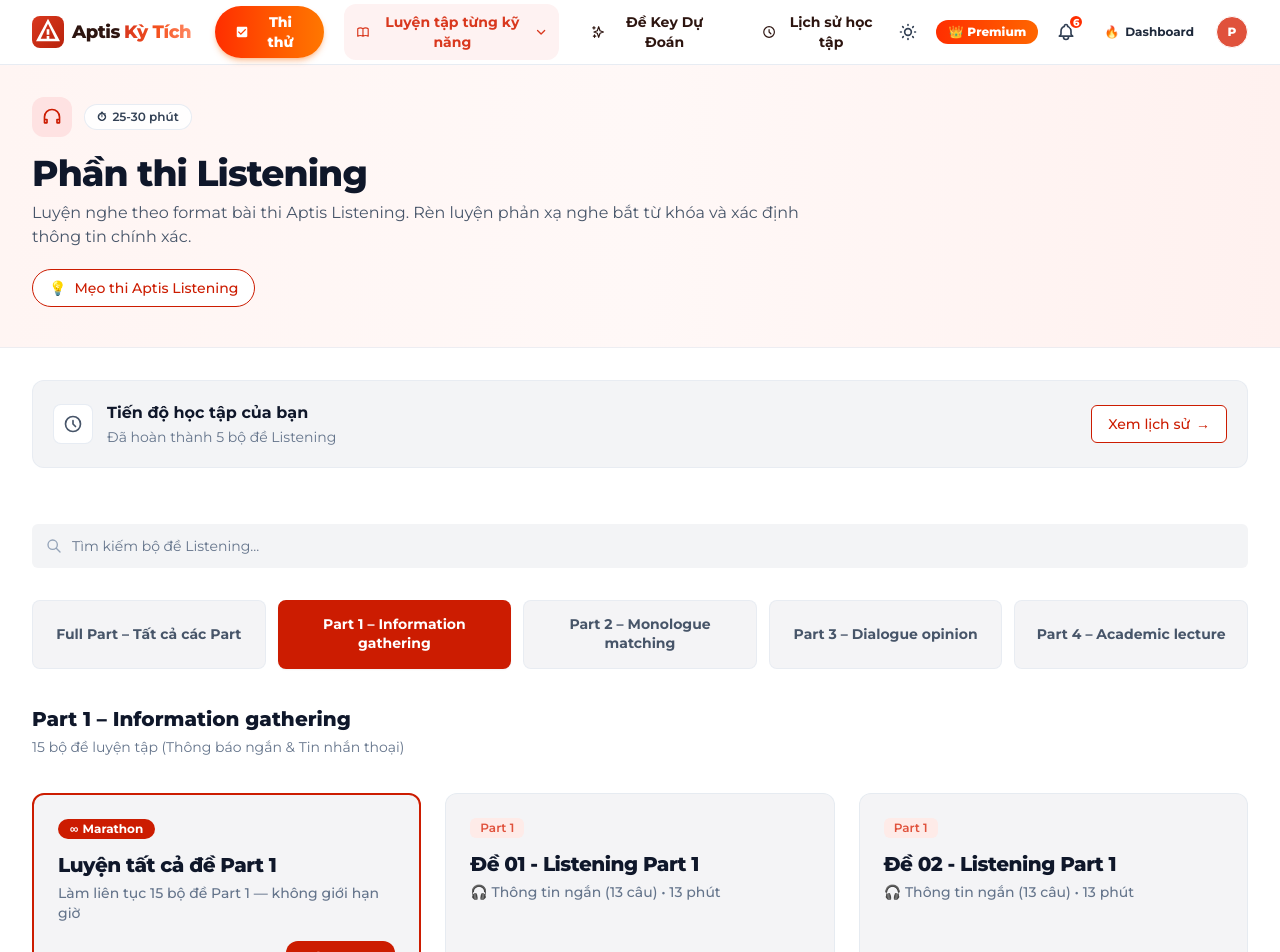
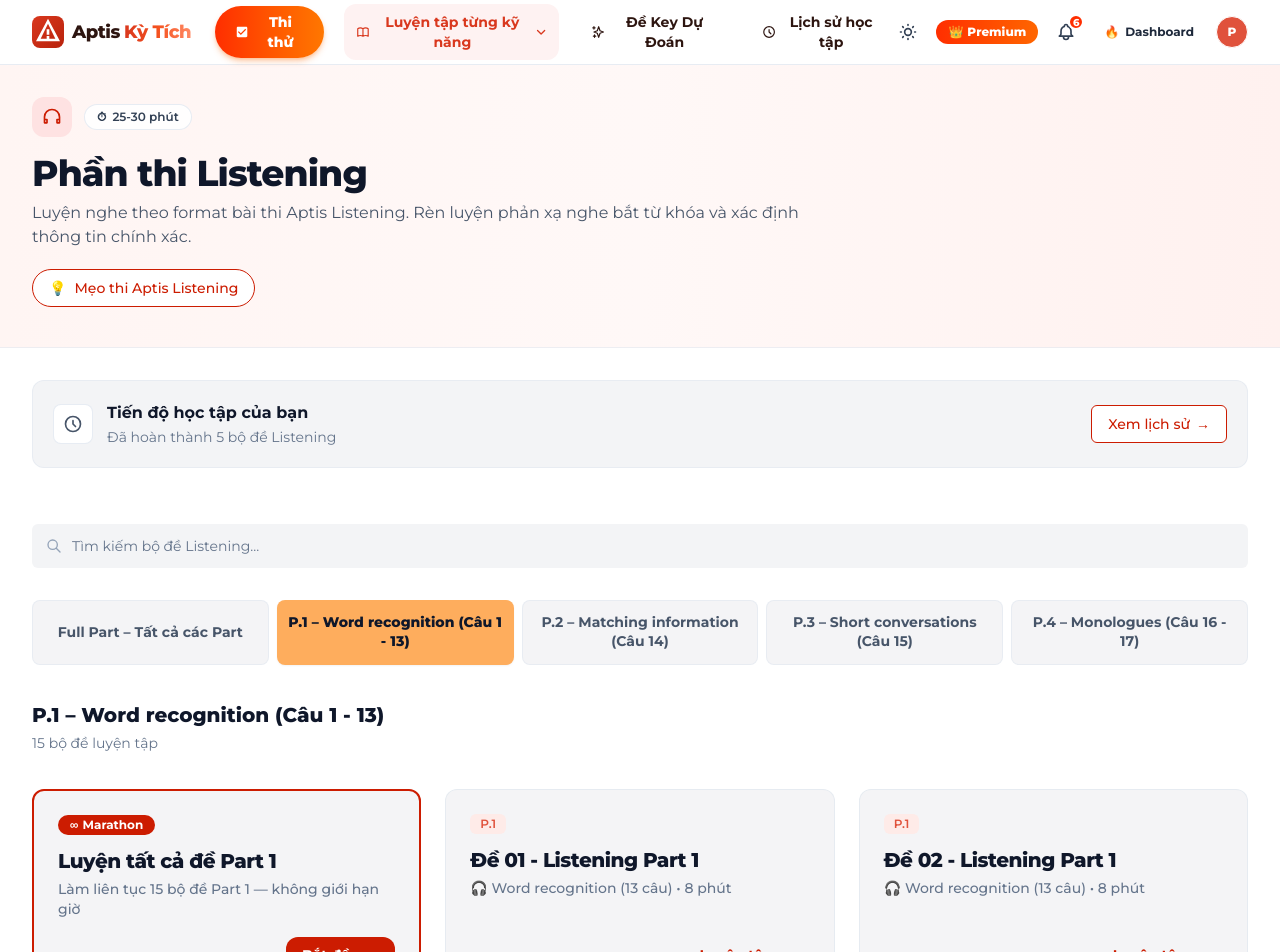
Before and after one commit to nphat-code/Aptis-Master, a Next.js app in the folder apps/web/: page /listening in a window 1280 px wide. Shown: the top 952 px of the page. Built offline with nearby package versions, Linux system fonts and the light colour scheme.

Commit message:
feat: introduce modular test practice architecture with support for listening part 1 exercises

```diff
--- a/apps/web/src/components/ListeningView.tsx
+++ b/apps/web/src/components/ListeningView.tsx
@@ -17,10 +17,10 @@
 
   const partTabs: PartTab[] = [
     { id: 'full', label: 'Full Part – Tất cả các Part' },
-    { id: 'part1', label: 'Part 1 – Information gathering' },
-    { id: 'part2', label: 'Part 2 – Monologue matching' },
-    { id: 'part3', label: 'Part 3 – Dialogue opinion' },
-    { id: 'part4', label: 'Part 4 – Academic lecture' },
+    { id: 'part1', label: 'P.1 – Word recognition (Câu 1 - 13)' },
+    { id: 'part2', label: 'P.2 – Matching information (Câu 14)' },
+    { id: 'part3', label: 'P.3 – Short conversations (Câu 15)' },
+    { id: 'part4', label: 'P.4 – Monologues (Câu 16 - 17)' },
   ];
 
   const partTabContent: Record<string, PartTabContent> = {
@@ -31,53 +31,106 @@
       testCount: totalTestSets,
     },
     part1: {
-      title: 'Part 1 – Information gathering',
-      subtitle: `${totalTestSets} bộ đề luyện tập (Thông báo ngắn & Tin nhắn thoại)`,
-      badge: 'Part 1',
+      title: 'P.1 – Word recognition (Câu 1 - 13)',
+      subtitle: `${totalTestSets} bộ đề luyện tập`,
+      badge: 'P.1',
       testCount: totalTestSets,
     },
     part2: {
-      title: 'Part 2 – Monologue matching',
+      title: 'P.2 – Matching information (Câu 14)',
       subtitle: `${totalTestSets} bộ đề luyện tập (Ghép thông tin người nói)`,
-      badge: 'Part 2',
+      badge: 'P.2',
       testCount: totalTestSets,
     },
     part3: {
-      title: 'Part 3 – Dialogue opinion',
+      title: 'P.3 – Short conversations (Câu 15)',
       subtitle: `${totalTestSets} bộ đề luyện tập (Hội thoại quan điểm & thái độ)`,
-      badge: 'Part 3',
+      badge: 'P.3',
       testCount: totalTestSets,
     },
     part4: {
-      title: 'Part 4 – Academic lecture',
+      title: 'P.4 – Monologues (Câu 16 - 17)',
       subtitle: `${totalTestSets} bộ đề luyện tập (Bài giảng ngắn & Bài nói chuyên đề)`,
-      badge: 'Part 4',
+      badge: 'P.4',
       testCount: totalTestSets,
     },
   };
 
   const tipsContent = (
     <>
-      <div className="bg-purple-50/60 p-4 rounded-2xl border border-purple-200/60 text-slate-800 space-y-1">
+      <div className="bg-orange-50/60 p-4 rounded-2xl border border-orange-200/60 text-slate-800 space-y-1">
         <p className="font-medium">
-          Đối với bài thi Aptis Listening, bạn được phép nghe lại đoạn băng. Hãy tận dụng lượt nghe 1 để nắm ý chính và lượt nghe 2 để xác nhận từ khóa quyết định.
+          Listening Aptis sẽ dễ hơn rất nhiều nếu bạn chia nhỏ việc học theo từng nhóm câu hỏi thay vì luyện đề một cách dàn trải. Tập trung bắt từ khóa chính và rèn luyện phản xạ theo từng phần sẽ giúp bạn tối ưu điểm số.
         </p>
       </div>
 
       <div className="bg-slate-50 p-5 rounded-2xl border border-slate-200/80 space-y-2">
         <h4 className="font-extrabold text-slate-900 text-base flex items-center gap-2">
-          <span className="bg-[#CC1C01] text-white text-xs px-2.5 py-0.5 rounded-md">Part 1</span>
-          Thông tin ngắn & Số liệu
+          <span className="bg-[#CC1C01] text-white text-xs px-2.5 py-0.5 rounded-md">Câu 1–13</span>
+          Part 1 – Nhận biết thông tin (Phần dễ lấy điểm nhất)
         </h4>
-        <p className="text-xs font-medium text-slate-700">Đọc trước câu hỏi và dự đoán dạng thông tin cần nghe (giờ, số điện thoại, tên đường, lý do).</p>
+        <p className="text-xs font-semibold text-slate-500">Mẹo luyện tập hiệu quả:</p>
+        <ul className="list-disc list-inside space-y-1 text-xs text-slate-700 pt-1 font-medium">
+          <li>Học đầy đủ các câu hỏi trong bộ tài liệu.</li>
+          <li>Luyện nhiều lần để ghi nhớ các đáp án thường gặp.</li>
+          <li>Khi luyện tập, tập trung nhận diện nhanh đáp án phù hợp thay vì mất quá nhiều thời gian phân tích.</li>
+          <li>Đầu tư thời gian cho phần này sẽ giúp bạn tích lũy được tối đa điểm ngay từ đầu bài thi.</li>
+        </ul>
       </div>
 
       <div className="bg-slate-50 p-5 rounded-2xl border border-slate-200/80 space-y-2">
         <h4 className="font-extrabold text-slate-900 text-base flex items-center gap-2">
-          <span className="bg-[#CC1C01] text-white text-xs px-2.5 py-0.5 rounded-md">Part 2 & 3</span>
-          Quan điểm & Thái độ
+          <span className="bg-[#CC1C01] text-white text-xs px-2.5 py-0.5 rounded-md">Câu 14</span>
+          Part 2 – Monologue matching (Phần khó nhất)
         </h4>
-        <p className="text-xs font-medium text-slate-700">Chú ý các từ nối đồng ý/bác bỏ như: However, Actually, In fact, I agree, I am not sure about that...</p>
+        <p className="text-xs font-semibold text-slate-500">Chú ý đáp án gây nhiễu & thứ tự người nói:</p>
+        <ul className="list-disc list-inside space-y-1 text-xs text-slate-700 pt-1 font-medium">
+          <li>Thường có 6 đáp án với 2 đáp án gây nhiễu. Thứ tự người nói có thể thay đổi nên không ghi nhớ vẹt vị trí A, B, C, D.</li>
+          <li>Học kỹ nội dung của từng đoạn hội thoại trong tài liệu.</li>
+          <li>Ghi nhớ đáp án đi kèm để hiểu cách phân biệt các lựa chọn.</li>
+          <li>Khi luyện tập, chú ý nội dung thay vì chỉ dựa vào thứ tự người nói. Đây là phần cần dành nhiều thời gian nhất.</li>
+        </ul>
+      </div>
+
+      <div className="bg-slate-50 p-5 rounded-2xl border border-slate-200/80 space-y-2">
+        <h4 className="font-extrabold text-slate-900 text-base flex items-center gap-2">
+          <span className="bg-[#CC1C01] text-white text-xs px-2.5 py-0.5 rounded-md">Câu 15</span>
+          Part 3 – Dialogue opinion (Tương đối dễ học)
+        </h4>
+        <p className="text-xs font-semibold text-slate-500">So với câu 14, phần này nhẹ hơn vì số lượng câu hỏi ít hơn:</p>
+        <ul className="list-disc list-inside space-y-1 text-xs text-slate-700 pt-1 font-medium">
+          <li>Học đầy đủ các dạng câu hỏi trong kho đề.</li>
+          <li>Luyện theo phương pháp nhanh nếu muốn rút ngắn thời gian ôn tập.</li>
+          <li>Khi đã quen, hãy học theo phương pháp đầy đủ để ghi nhớ chắc chắn hơn.</li>
+          <li>Luyện tập đều đặn sẽ giúp bạn xử lý phần này rất nhanh khi làm bài.</li>
+        </ul>
+      </div>
+
+      <div className="bg-slate-50 p-5 rounded-2xl border border-slate-200/80 space-y-2">
+        <h4 className="font-extrabold text-slate-900 text-base flex items-center gap-2">
+          <span className="bg-[#CC1C01] text-white text-xs px-2.5 py-0.5 rounded-md">Câu 16–17</span>
+          Part 4 – Academic lecture (Dễ lấy điểm)
+        </h4>
+        <p className="text-xs font-semibold text-slate-500">Hình thành phản xạ chọn đáp án:</p>
+        <ul className="list-disc list-inside space-y-1 text-xs text-slate-700 pt-1 font-medium">
+          <li>Học kỹ các đáp án trong bộ tài liệu.</li>
+          <li>Luyện nhiều lần để tăng tốc độ nhận diện.</li>
+          <li>Mục tiêu là khi nhìn thấy dạng câu hỏi, bạn có thể nhanh chóng xác định được đáp án phù hợp.</li>
+          <li>Nếu luyện đủ số lượng câu hỏi, bạn sẽ hình thành phản xạ rất tốt ở hai câu này.</li>
+        </ul>
+      </div>
+
+      <div className="bg-slate-50 p-5 rounded-2xl border border-slate-200/80 space-y-2">
+        <h4 className="font-extrabold text-slate-900 text-base flex items-center gap-2">
+          <span className="bg-[#24085A] text-white text-xs px-2.5 py-0.5 rounded-md">Khuyên dùng</span>
+          Thứ tự ôn tập Listening hiệu quả nhất
+        </h4>
+        <ol className="list-decimal list-inside space-y-1 text-xs text-slate-700 pt-1 font-medium">
+          <li>Hoàn thành <strong>Câu 1–13</strong> (Part 1).</li>
+          <li>Dành nhiều thời gian cho <strong>Câu 14</strong> (Part 2 - Phần khó nhất).</li>
+          <li>Ôn tập <strong>Câu 15</strong> (Part 3).</li>
+          <li>Kết thúc với <strong>Câu 16 và 17</strong> (Part 4).</li>
+        </ol>
       </div>
     </>
   );
@@ -122,29 +175,29 @@
         if (partId === 'part1') {
           return {
             title: `Đề ${testNumberStr} - Listening Part 1`,
-            subtitle: '🎧 Thông tin ngắn (13 câu) • 13 phút',
-            badge: 'Part 1',
+            subtitle: '🎧 Word recognition (13 câu) • 8 phút',
+            badge: 'P.1',
           };
         }
         if (partId === 'part2') {
           return {
             title: `Đề ${testNumberStr} - Listening Part 2`,
-            subtitle: '🎧 Monologue matching (4 người nói) • 5 phút',
-            badge: 'Part 2',
+            subtitle: '🎧 Matching information (4 người nói) • 5 phút',
+            badge: 'P.2',
           };
         }
         if (partId === 'part3') {
           return {
             title: `Đề ${testNumberStr} - Listening Part 3`,
-            subtitle: '🎧 Dialogue opinion (Hội thoại Nam & Nữ) • 5 phút',
-            badge: 'Part 3',
+            subtitle: '🎧 Short conversations (Hội thoại Nam & Nữ) • 5 phút',
+            badge: 'P.3',
           };
         }
         if (partId === 'part4') {
           return {
             title: `Đề ${testNumberStr} - Listening Part 4`,
-            subtitle: '🎧 Academic lecture (2 bài giảng) • 7 phút',
-            badge: 'Part 4',
+            subtitle: '🎧 Monologues (2 bài giảng) • 7 phút',
+            badge: 'P.4',
           };
         }
         return null;
--- a/apps/web/src/components/SkillPracticeView.tsx
+++ b/apps/web/src/components/SkillPracticeView.tsx
@@ -171,18 +171,22 @@
         </div>
 
         {/* Filter Tabs Bar */}
-        <div className="grid grid-cols-1 sm:grid-cols-2 lg:grid-cols-5 gap-3 w-full pt-1">
+        <div className="grid grid-cols-1 sm:grid-cols-2 lg:grid-cols-5 gap-1.5 sm:gap-2 w-full pt-1">
           {partTabs.map((tab) => {
             const isActive = activePartTab === tab.id;
+            const isFullPart = tab.id === 'full';
+
+            const activeClass = isActive
+              ? isFullPart
+                ? 'bg-[#CC1C01] text-white shadow-sm'
+                : 'bg-[#FEAD5D] text-slate-900 shadow-sm font-extrabold'
+              : 'bg-[#F4F4F6] text-slate-600 hover:text-slate-900 hover:bg-slate-200/80 border border-slate-200/60';
+
             return (
               <button
                 key={tab.id}
                 onClick={() => setActivePartTab(tab.id)}
-                className={`w-full px-4 py-3.5 rounded-lg text-xs sm:text-sm font-bold text-center justify-center transition-all duration-150 flex items-center ${
-                  isActive
-                    ? 'bg-[#CC1C01] text-white shadow-sm'
-                    : 'bg-[#F4F4F6] text-slate-600 hover:text-slate-900 hover:bg-slate-200/80 border border-slate-200/60'
-                }`}
+                className={`w-full px-2.5 py-3 rounded-lg text-xs sm:text-sm font-bold text-center justify-center transition-all duration-150 flex items-center ${activeClass}`}
               >
                 <span className="w-full text-center leading-snug">{tab.label}</span>
               </button>
@@ -303,7 +307,7 @@
                 onClick={() => setShowTipsModal(false)}
                 className="bg-[#CC1C01] text-white font-bold text-sm px-6 py-2.5 rounded-xl hover:bg-[#b51901] transition-colors shadow-xs cursor-pointer"
               >
-                Đã hiểu, đóng cửa sổ
+                Đã hiểu
               </button>
             </div>
 
--- a/apps/web/src/components/exam/BasePracticeExam.tsx
+++ b/apps/web/src/components/exam/BasePracticeExam.tsx
@@ -12,6 +12,7 @@
   defaultTimeSeconds?: number; // e.g. 360 (6 mins) or 420 (7 mins)
   subQuestionsPerSet?: number; // e.g. 5 for Part 1 & 2+3, 7 for Part 4
   pointsPerSubQuestion?: number; // default 2
+  instructionsText?: React.ReactNode;
   isAnswerCorrect: (subIndex: number, answerValue: any) => boolean;
   onExit: () => void;
   renderQuestions: ExamPracticeLayoutProps['renderQuestions'];
@@ -27,6 +28,7 @@
   defaultTimeSeconds = 360,
   subQuestionsPerSet = 5,
   pointsPerSubQuestion = 2,
+  instructionsText,
   isAnswerCorrect,
   onExit,
   renderQuestions,
@@ -58,6 +60,7 @@
       timeAllowedSeconds={timeAllowedSeconds}
       maxScore={maxScore}
       customTotalSubQuestions={totalSubQuestions}
+      instructionsText={instructionsText}
       isAnswerCorrect={isAnswerCorrect}
       initialStep={isAllPractice ? 'questions' : 'start'}
       unlimitedTime={isAllPractice}
--- a/apps/web/src/components/listening/ListeningPart1Practice.tsx
+++ b/apps/web/src/components/listening/ListeningPart1Practice.tsx
@@ -32,12 +32,31 @@
   return (
     <BasePracticeExam
       moduleName="Listening"
-      partTitle="Part 1 – Information gathering"
+      partTitle="Part 1 – Word Recognition"
       testIndex={testIndex}
       totalSets={totalSets}
-      defaultTimeSeconds={780} // 13 mins
+      defaultTimeSeconds={480} // 8 mins
       subQuestionsPerSet={13}
       pointsPerSubQuestion={1}
+      instructionsText={
+        <>
+          <p className="text-sm font-medium text-slate-700 leading-relaxed">
+            Click on the PLAY button to listen to each recording.
+          </p>
+
+          <p className="text-sm font-medium text-slate-700 leading-relaxed">
+            You can listen to each recording TWO TIMES ONLY.
+          </p>
+
+          <p className="text-sm font-medium text-slate-700 leading-relaxed">
+            You have 8 minutes to complete this part.
+          </p>
+
+          <p className="text-sm font-medium text-slate-700 leading-relaxed pt-2">
+            When you click on the &apos;Next&apos; button, the test will begin.
+          </p>
+        </>
+      }
       isAnswerCorrect={(idx, val) => {
         const targetQ = isAllPractice ? allQuestionsFlat[idx] : singleTestQuestions[idx];
         return val === targetQ?.correctAnswer;
```
